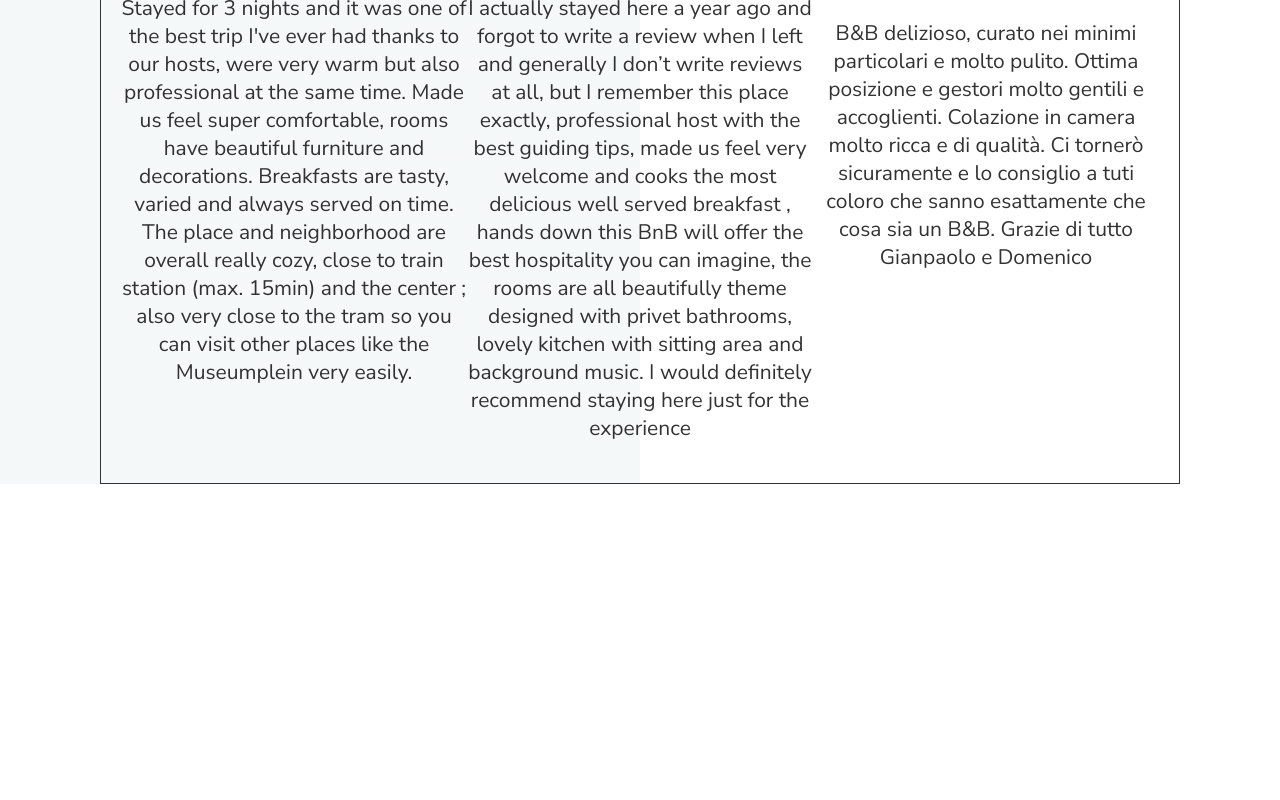
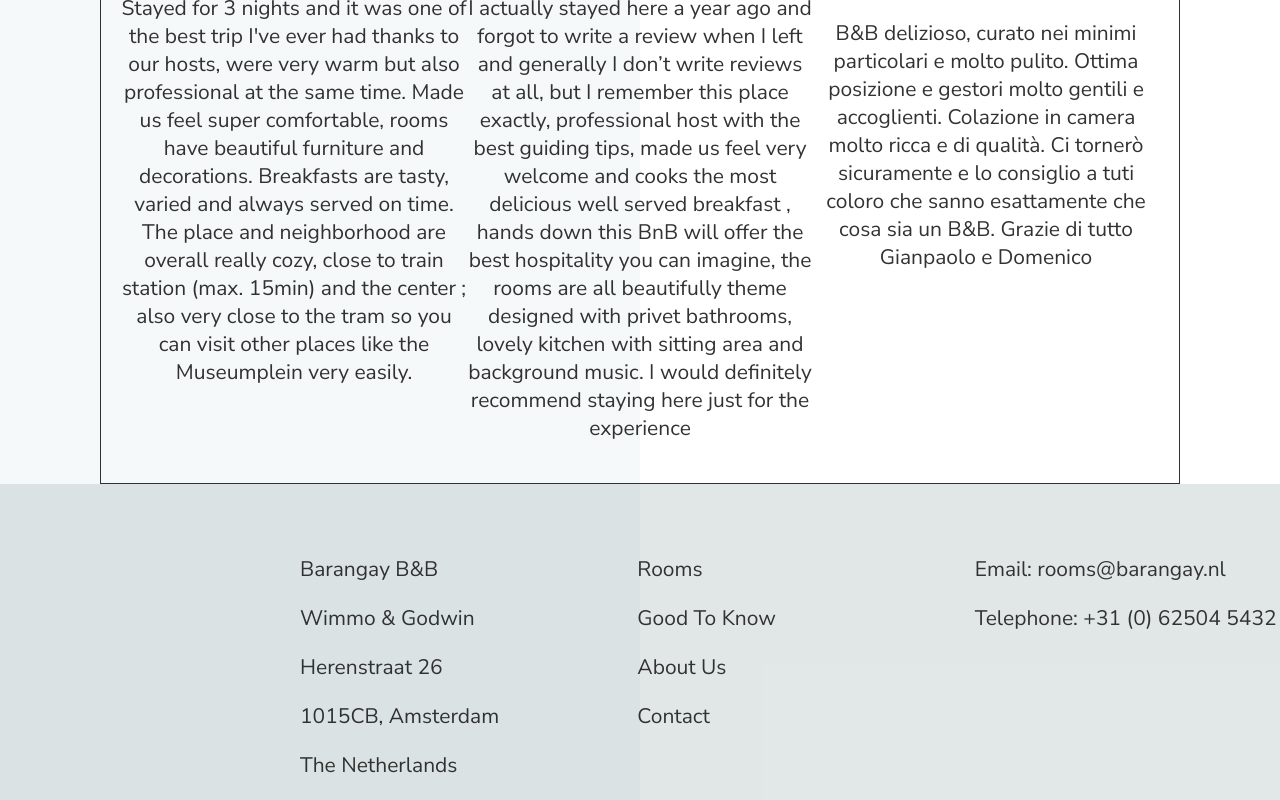
Before and after one commit to mitraws/Project-Barangay, a React (Create React App) app: page / in a window 1280 px wide. Shown: the part 2132-2932 px from the top of the page. Before the commit the page ends 2616 px from the top, so only its background shows below. Built offline with nearby package versions, Linux system fonts and the light colour scheme; a web font is replaced by a local one.

Commit message:
Added footer to App.js file

```diff
--- a/src/App.js
+++ b/src/App.js
@@ -6,7 +6,8 @@ import Home from "./Components/Pages/Home/Home";
 import Rooms from "./Components/Pages/Rooms";
 import AboutUs from "./Components/Pages/AboutUs";
 import GoodToKnow from "./Components/Pages/GoodToKnow";
-import Contact from "./Components/Pages/Contact";
+import Contact from "./Components/Pages/Contact"
+import Footer from "./Components/Footer"
 
 function App() {
   return (
@@ -22,6 +23,7 @@ function App() {
           <Route path="/contact" component={Contact} />
         </Switch>
       </header>
+      <Footer   />
     </div>
   );
 }
--- a/src/Components/Footer/index.css
+++ b/src/Components/Footer/index.css
@@ -10,8 +10,11 @@ footer {
 .footerGrid {
     display: grid;
     grid-template-columns: 1fr 1fr 1fr;
-    justify-content: space-evenly;
-    padding: 20px;
+    justify-content: space-between;
+    grid-gap: 50px;
+    padding-top: 50px;
+    padding-left: 300px;
+    grid-column-gap: 32px;
     /* background: yellow; */
     position: relative;
     color: black;
@@ -45,7 +48,8 @@ footer {
     width: 100%;
 }
 
-p.left {
+
+/* p.left {
     display: block;
     position: relative;
     overflow: hidden;
@@ -66,4 +70,4 @@ p.left:before {
 p.left:hover:before {
     visibility: visible;
     width: 100%;
-}
+} */
--- a/src/Components/Footer/index.js
+++ b/src/Components/Footer/index.js
@@ -3,7 +3,7 @@ import "./index.css";
 
 export default function index() {
   return (
-    <div>
+    <div className="outer_footer">
       <div className='footer_color'>
         <footer>
           <div className='footerGrid'>
```
